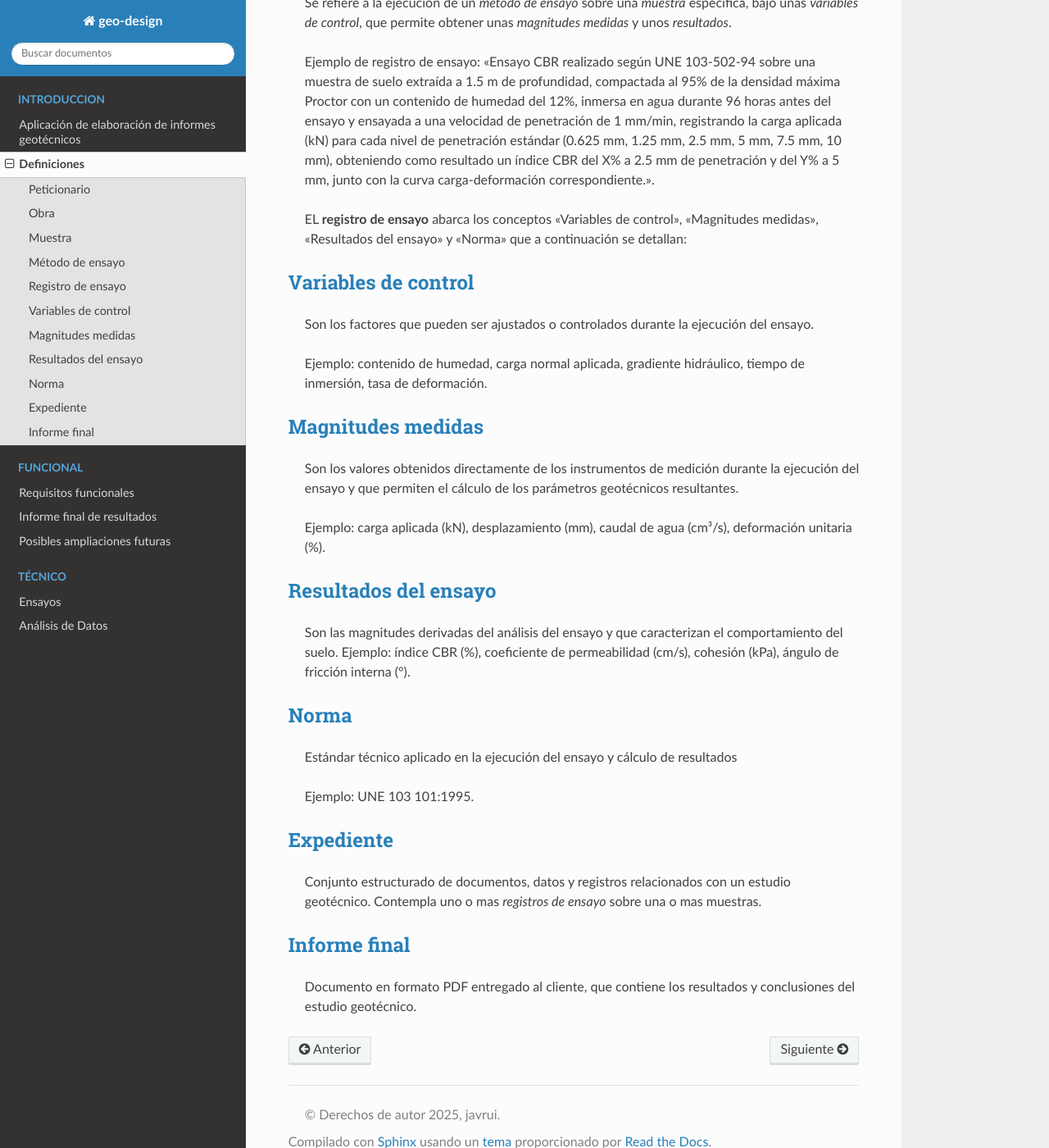
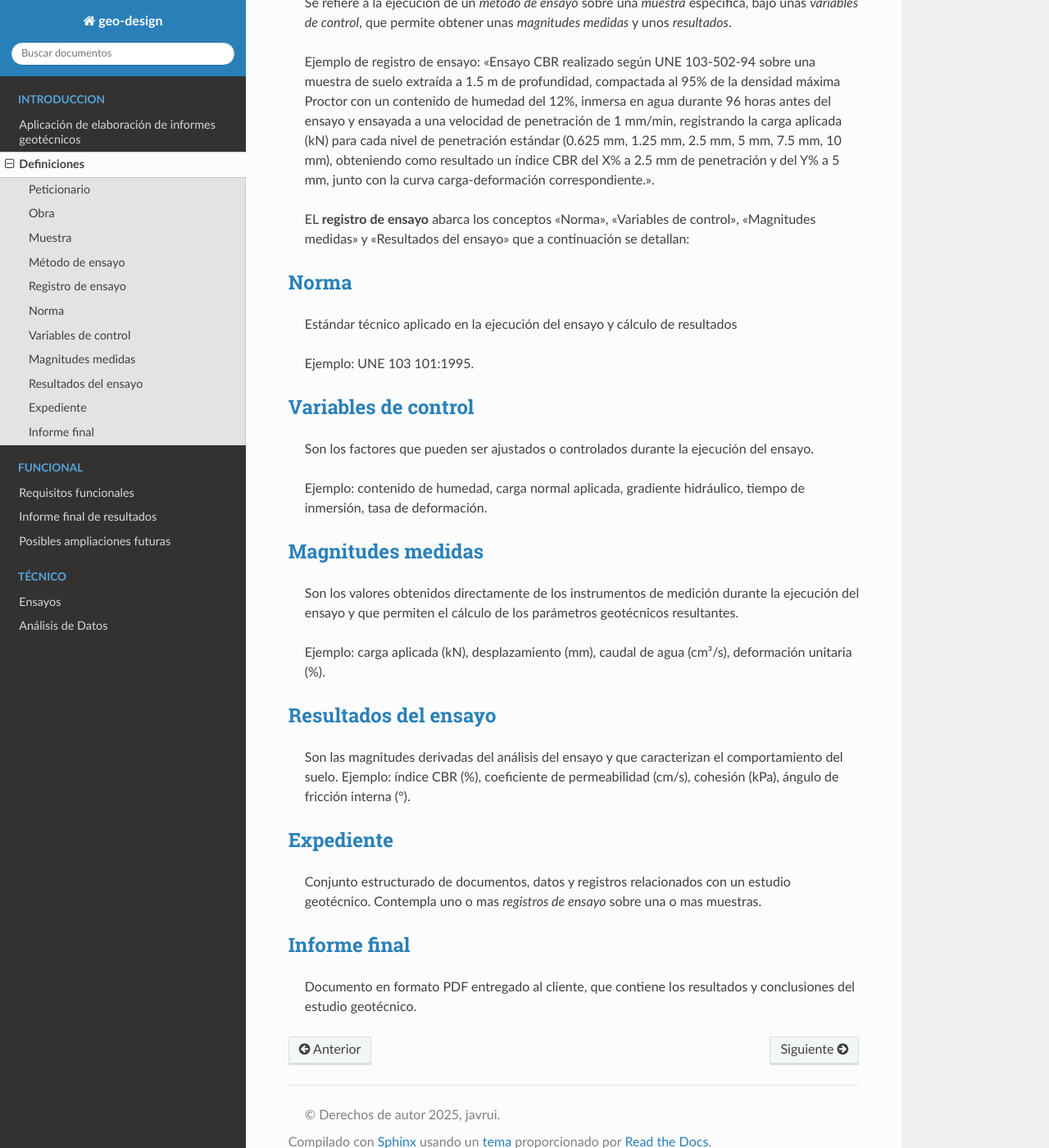
Before and after one commit to javrui/geo-design, a Sphinx documentation site: the page built from source/definiciones.md, in a window 1280 px wide and 1400 px high, scrolled down 760 px. Shown: the whole window at 82% size. Built offline with Sphinx 7.4.7 and the Read the Docs theme 3.1.0, drawn with Linux system fonts in a browser that asks for light colours; some of the changed lines change nothing that is shown.

Commit message:
Actualiza documentación de repo en modo batch

```diff
--- a/source/definiciones.md
+++ b/source/definiciones.md
@@ -25,7 +25,13 @@
 
   Ejemplo de registro de ensayo: "Ensayo CBR realizado según UNE 103-502-94 sobre una muestra de suelo extraída a 1.5 m de profundidad, compactada al 95% de la densidad máxima Proctor con un contenido de humedad del 12%, inmersa en agua durante 96 horas antes del ensayo y ensayada a una velocidad de penetración de 1 mm/min, registrando la carga aplicada (kN) para cada nivel de penetración estándar (0.625 mm, 1.25 mm, 2.5 mm, 5 mm, 7.5 mm, 10 mm), obteniendo como resultado un índice CBR del X% a 2.5 mm de penetración y del Y% a 5 mm, junto con la curva carga-deformación correspondiente.".
 
-  EL **registro de ensayo** abarca los conceptos "Variables de control", "Magnitudes medidas", "Resultados del ensayo" y "Norma" que a continuación se detallan:
+  EL **registro de ensayo** abarca los conceptos "Norma", "Variables de control", "Magnitudes medidas" y "Resultados del ensayo" que a continuación se detallan:
+
+## Norma
+
+  Estándar técnico aplicado en la ejecución del ensayo y cálculo de resultados
+
+  Ejemplo: UNE 103 101:1995.
 
 ## Variables de control
 
@@ -43,11 +49,6 @@
 
   Son las magnitudes derivadas del análisis del ensayo y que caracterizan el comportamiento del suelo. Ejemplo: índice CBR (%), coeficiente de permeabilidad (cm/s), cohesión (kPa), ángulo de fricción interna (°).
 
-## Norma
-
-  Estándar técnico aplicado en la ejecución del ensayo y cálculo de resultados
-
-  Ejemplo: UNE 103 101:1995.
 
 ## Expediente
 
```
Also changed, not shown: 4 other files.
